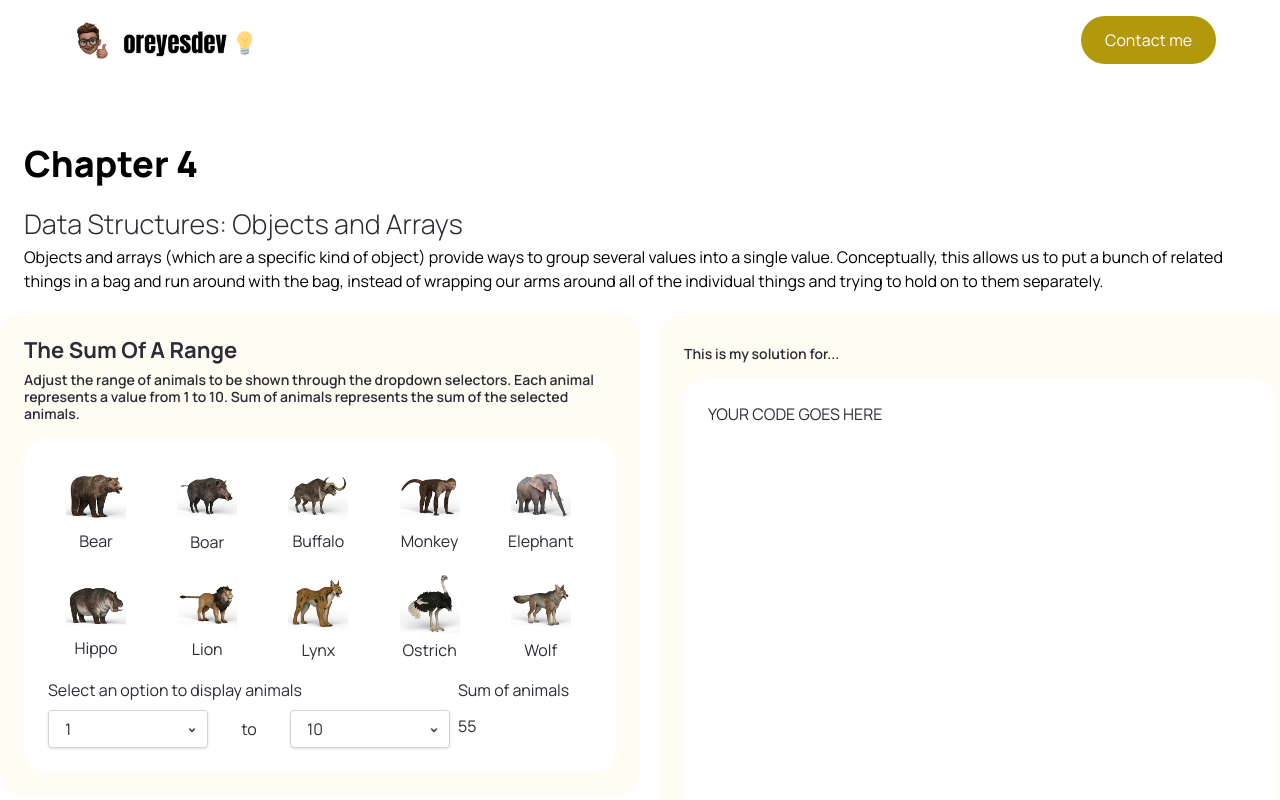
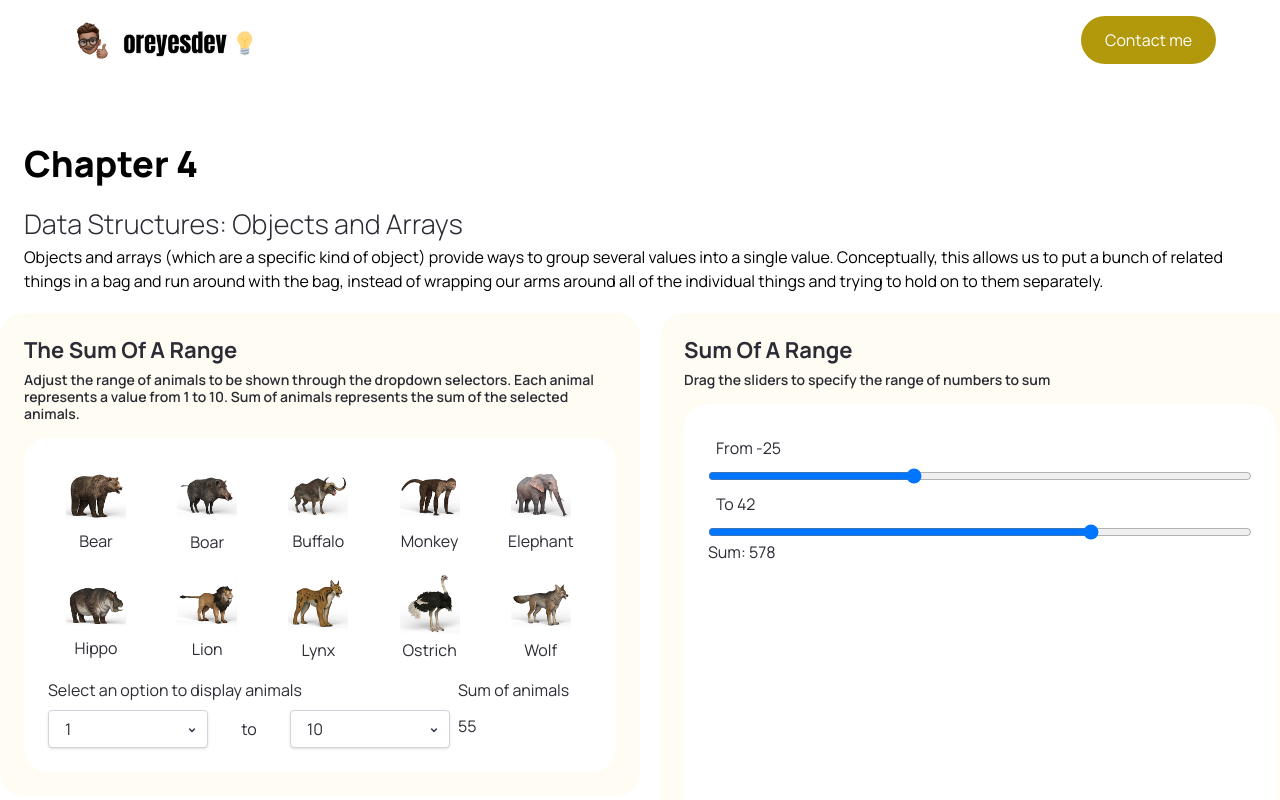
Before and after one commit to jon-oscar/eloquent-js, a Next.js app: page /chapter4 in a window 1280 px wide. Shown: the top 800 px of the page. Built offline with nearby package versions, Linux system fonts and the light colour scheme.

Commit message:
Add sum range exercise

```diff
--- /dev/null
+++ b/components/exercises/chapter-4-jon/JSumRange.tsx
@@ -0,0 +1,65 @@
+import { useState } from 'react';
+import jGetRange from './jGetRange';
+import jSumNumberRange from './jSumNumberRange';
+
+export const MIN_VALUE = -100;
+export const MAX_VALUE = 100;
+export const INITIAL_MIN_VALUE = -25;
+export const INITIAL_MAX_VALUE = 42;
+
+/**
+ * Renders a component that allows the user to select a range of numbers and displays the sum of the selected range.
+ * @returns The JSX element representing the JSumRange component.
+ */
+export default function JSumRange(): React.JSX.Element {
+  const [minValue, setMinValue] = useState(INITIAL_MIN_VALUE);
+  const [maxValue, setMaxValue] = useState(INITIAL_MAX_VALUE);
+
+  const handleMinChange = (event: React.ChangeEvent<HTMLInputElement>) => {
+    const newValue = parseInt(event.target.value);
+    if (newValue <= maxValue) {
+      setMinValue(newValue);
+    }
+  };
+
+  const handleMaxChange = (event: React.ChangeEvent<HTMLInputElement>) => {
+    const newValue = parseInt(event.target.value);
+    if (newValue >= minValue) {
+      setMaxValue(newValue);
+    }
+  };
+
+  return (
+    <div data-testid='j-sum-range'>
+      <div className='flex flex-col align-middle'>
+        <div className='flex flex-col align-middle'>
+          <label className='m-2' htmlFor='min'>
+            From {minValue}
+          </label>
+          <input
+            id='min'
+            type='range'
+            min={MIN_VALUE}
+            max={MAX_VALUE}
+            value={minValue}
+            onChange={handleMinChange}
+          />
+        </div>
+        <div className='flex flex-col align-middle'>
+          <label className='m-2' htmlFor='max'>
+            To {maxValue}
+          </label>
+          <input
+            id='max'
+            type='range'
+            min={MIN_VALUE}
+            max={MAX_VALUE}
+            value={maxValue}
+            onChange={handleMaxChange}
+          />
+        </div>
+      </div>
+      <p>Sum: {jSumNumberRange(jGetRange(minValue, maxValue))}</p>
+    </div>
+  );
+}
--- a/constants/chapter.json
+++ b/constants/chapter.json
@@ -118,8 +118,8 @@
     "devJon": [
       {
         "id": 1,
-        "title": " ",
-        "details": "This is my solution for..."
+        "title": "Sum of a range",
+        "details": "Drag the sliders to specify the range of numbers to sum"
       },
       {
         "id": 2,
--- a/pages/chapter4.tsx
+++ b/pages/chapter4.tsx
@@ -1,9 +1,10 @@
+import Layout from '@/components/Layout';
+import PageCard from '@/components/PageCard';
+import JSumRange from '@/components/exercises/chapter-4-jon/JSumRange';
+import ReversingAnArray from '@/components/exercises/chapter-4-oscar/ReversingAnArray';
+import SumOfARange from '@/components/exercises/chapter-4-oscar/SumOfARange';
+import chapter from '@/constants/chapter.json';
 import '../app/globals.css';
-import PageCard from '@/components/PageCard';
-import Layout from '@/components/Layout';
-import chapter from '@/constants/chapter.json';
-import SumOfARange from '@/components/exercises/chapter-4-oscar/SumOfARange';
-import ReversingAnArray from '@/components/exercises/chapter-4-oscar/ReversingAnArray';
 
 const chapterId = 4;
 
@@ -18,16 +19,16 @@ const { title, subtitle, details, devOscar, devJon } = chapterMatch;
 export default function Chapter3() {
   return (
     <Layout>
-      <div className=' flex xl:flex-col gap-5 z-0 relative max-w-[1440px] mx-auto mb-2'>
-        <div className='px-6 pt-36 max-width'>
+      <div className=' relative z-0 mx-auto mb-2 flex max-w-[1440px] gap-5 xl:flex-col'>
+        <div className='max-width px-6 pt-36'>
           <h1 className='text-4xl font-extrabold'>{title}</h1>
-          <h2 className='text-[27px] text-black-100 font-light mt-5'>
+          <h2 className='mt-5 text-[27px] font-light text-black-100'>
             {subtitle}
           </h2>
           <p>{details}</p>
         </div>
 
-        <div className='flex xl:flex-row flex-col gap-5 z-0 relative max-w-[1440px] mx-auto'>
+        <div className='relative z-0 mx-auto flex max-w-[1440px] flex-col gap-5 xl:flex-row'>
           <div className='flex flex-col'>
             {devOscar && (
               <>
@@ -52,7 +53,7 @@ export default function Chapter3() {
                 id={devJon[0].id}
                 title={devJon[0].title}
                 details={devJon[0].details}
-                code={() => 'YOUR CODE GOES HERE'}
+                code={() => <JSumRange />}
               />
             )}
           </div>
```
Also changed, not shown: 1 other file (tests, documents, lock files or other folders).
